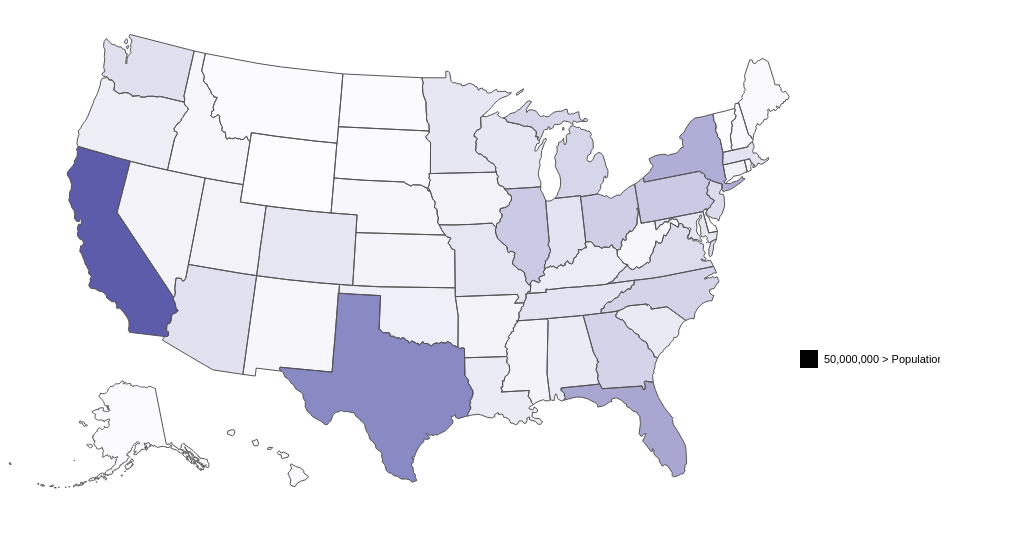
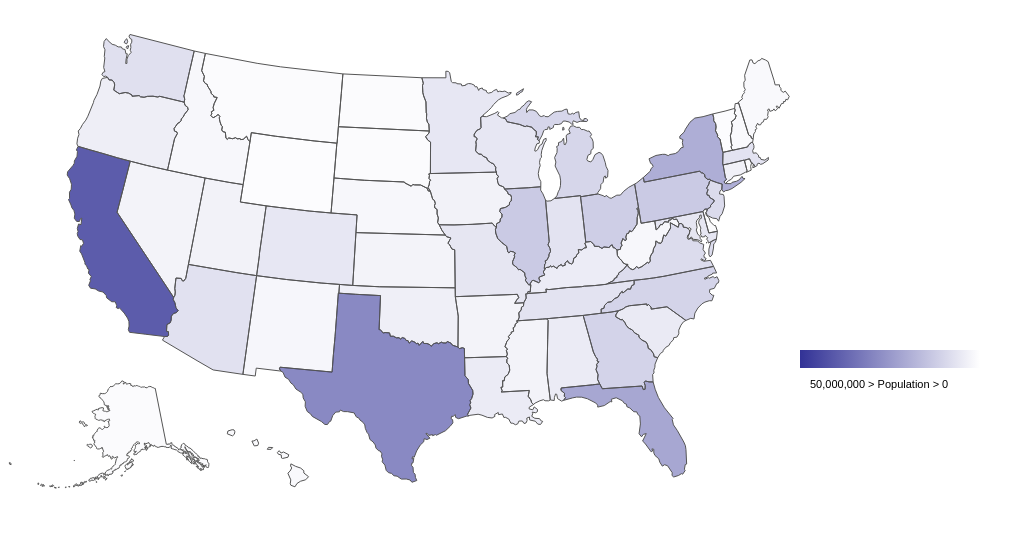
Before and after one commit to SWHarrison/FEW2-5, a plain HTML site: page d3/public/index.html in a window 1280 px wide. Shown: the whole page, without its empty margins (0-1024 px from the left). Drawn offline with nearby package versions, Linux system fonts and the light colour scheme.

Commit message:
updated d3

```diff
--- a/d3/public/index.html
+++ b/d3/public/index.html
@@ -184,24 +184,19 @@ svg.selectAll("circle")
 });*/
 
 // Modified Legend Code from Mike Bostock: http://bl.ocks.org/mbostock/3888852
-var legend = d3.select("body").append("svg")
+var legend = d3.select("body").select("div")
       			.attr("class", "legend")
-     			.attr("width", 140)
-    			.attr("height", 200)
-   				.selectAll("g")
-   				.data(color.domain().slice().reverse())
-   				.enter()
-   				.append("g")
-     			.attr("transform", function(d, i) { return "translate(0," + i * 20 + ")"; });
-  	legend.append("rect")
-   		  .attr("width", 18)
-   		  .attr("height", 18)
-   		  .style("fill", color);
-  	legend.append("text")
+            .style("opacity", "1")
+    legend.append('div')
+        .attr('class', 'box')
+        .style("width", '180px')
+   		  .style("height", '18px')
+   		  .style("background", `linear-gradient(to right,
+          rgba(50,50,150,1) 0%,
+          rgba(50,50,150,0) 100%)`);
+    legend.append("p")
   		  .data(legendText)
-      	  .attr("x", 24)
-      	  .attr("y", 9)
-      	  .attr("dy", ".35em")
+          .style("margin", "10px")
       	  .text(function(d) { return d; });
 	});
 });
```
